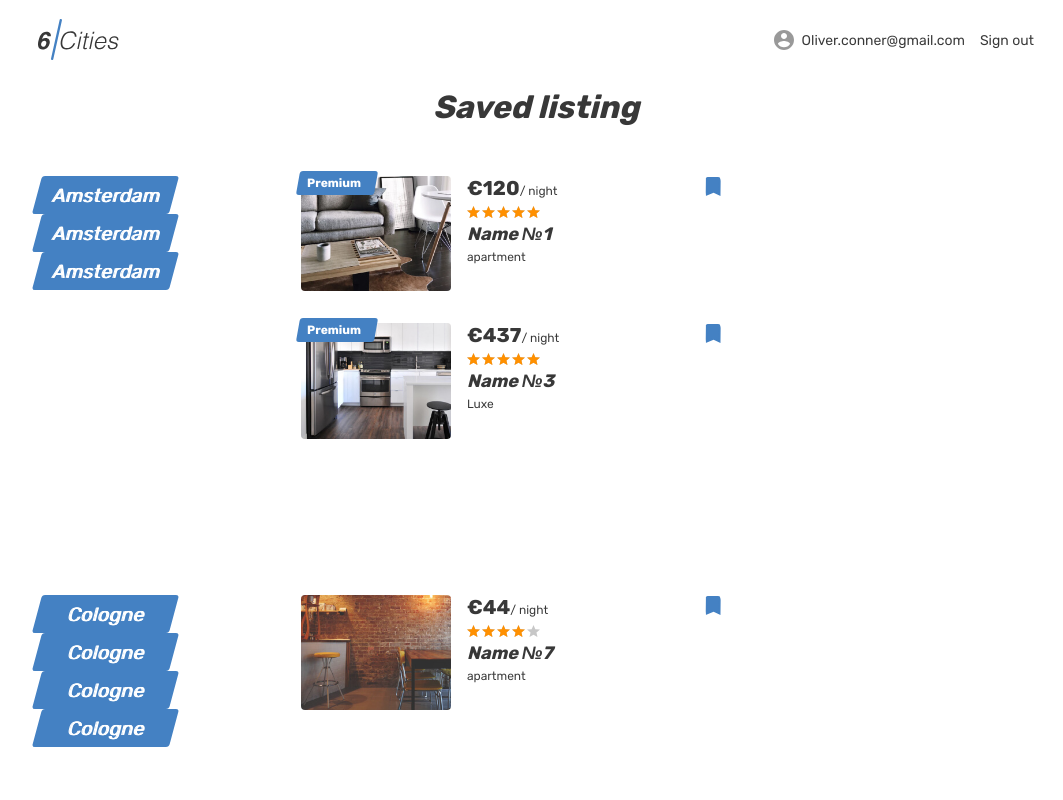
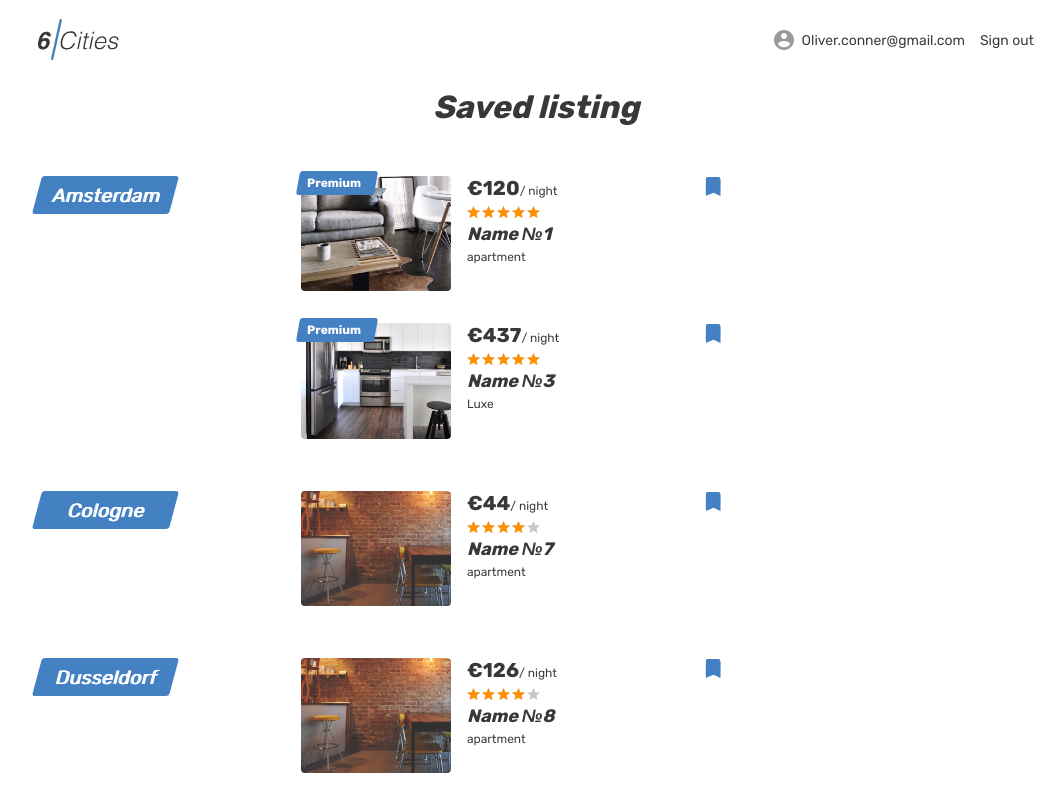
Before and after one commit to Insamo217/six_town, a React (Create React App) app: page /favorites in a window 1280 px wide. Shown: the top 800 px of the page, without its empty margins (104-1167 px from the left). Built offline with nearby package versions, Linux system fonts and the light colour scheme.

Commit message:
Сортировка избранных мест по городам

```diff
--- a/src/pages/favorites/favorites.tsx
+++ b/src/pages/favorites/favorites.tsx
@@ -1,16 +1,25 @@
 import React from "react";
 import { Link } from "react-router-dom";
 import { appTypes } from "../../types/types";
+import { PlaceInfo } from "../../types/types";
 
 function Favorites({ offers }: appTypes): JSX.Element {
-  const towns = [
-    "Amsterdam",
-    "Paris",
-    "Brussels",
-    "Cologne",
-    "Hamburg",
-    "Dusseldorf",
-  ];
+  const groupedOffersByCity = offers.reduce<{ [key: string]: PlaceInfo[] }>(
+    (acc, curr) => {
+      if (curr.bookmark) {
+        const city = curr.town;
+
+        if (!(city in acc)) {
+          acc[city] = [];
+        }
+
+        acc[city].push(curr);
+      }
+
+      return acc;
+    },
+    {}
+  );
 
   return (
     <>
@@ -58,26 +67,18 @@ function Favorites({ offers }: appTypes): JSX.Element {
             <section className="favorites">
               <h1 className="favorites__title">Saved listing</h1>
               <ul className="favorites__list">
-                {towns.map((town, i) => (
-                  <li key={i + 1} className="favorites__locations-items">
+                {Object.entries(groupedOffersByCity).map(([city]) => (
+                  <li key={city} className="favorites__locations-items">
                     <div className="favorites__locations locations locations--current">
                       <div className="locations__item">
-                        {offers
-                          .filter((offer) => offer.town === town)
-                          .map((offer) => (
-                            <a
-                              key={1}
-                              className="locations__item-link"
-                              href="#"
-                            >
-                              <span>{town}</span>
-                            </a>
-                          ))}
+                        <a key={1} className="locations__item-link" href="#">
+                          <span>{city}</span>
+                        </a>
                       </div>
                     </div>
                     <div className="favorites__places">
                       {offers
-                        .filter((offer) => offer.town === town)
+                        .filter((offer) => offer.town === city)
                         .map(
                           (offer) =>
                             offer.bookmark && (
```
